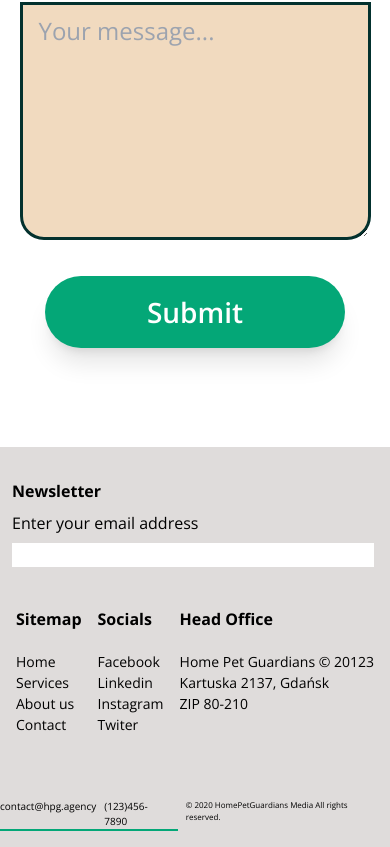
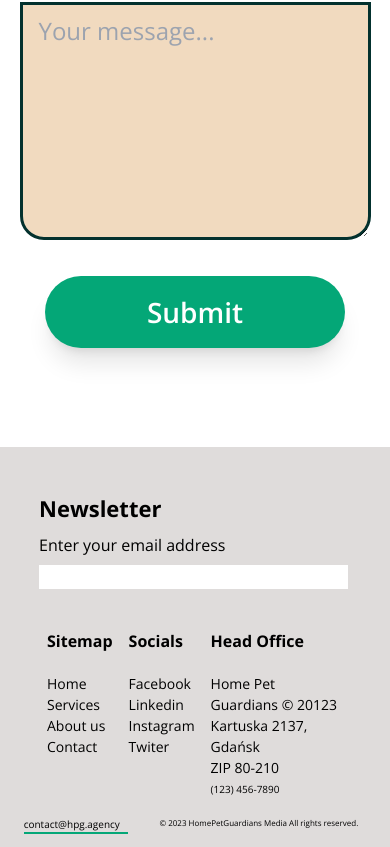
Before and after one commit to ProfessorKT/homepetguardians, a Next.js app: page / in a window 390 px wide. Shown: the part 2929-3776 px from the top of the page. Built offline with nearby package versions, Linux system fonts and the light colour scheme; no server answers.

Commit message:
responsive fix

```diff
--- a/app/components/Footer.jsx
+++ b/app/components/Footer.jsx
@@ -5,26 +5,26 @@ import Logo from "../assets/logo.png";
 const Footer = () => {
   return (
     <div className="w-full h-[400px] flex justify-center flex-col mx-auto bg-[#dfdcdb]">
-      <div className="md:hidden px-3 py-4">
-        <h1 className="font-bold pb-2">Newsletter</h1>
+      <div className="lg:hidden py-4 mt-4 w-[80%] mx-auto">
+        <h1 className="font-bold pb-2 text-[22px]">Newsletter</h1>
         <p className="pb-2">Enter your email address</p>
-        <input type="text" className="w-[99%] mx-auto " />
+        <input type="text" className="w-[99%] mx-auto active:outline-none" />
       </div>
-      <div className="flex justify-between align-middle md:w-[60%] mx-auto mt-6 md:mt-0">
+      <div className="flex justify-between align-middle w-[80%] mx-auto mt-6 md:mt-0">
         <Image
           src={Logo}
           alt=""
           style={{ width: "200px", height: "200px" }}
-          className=" hidden md:block"
+          className="hidden lg:block md:mr-5"
         />
-        <div className="flex flex-col px-2 md:px-0">
+        <div className="flex flex-col px-2 md:px-0 md:mr-5">
           <h1 className="font-bold md:text-[22px] text-[16px] pb-5">Sitemap</h1>
           <p className="md:text-[18px] text-[14px] md:pb-3">Home</p>
           <p className="md:text-[18px] text-[14px] md:pb-3">Services</p>
           <p className="md:text-[18px] text-[14px] md:pb-3">About us</p>
           <p className="md:text-[18px] text-[14px] md:pb-3">Contact</p>
         </div>
-        <div className="flex flex-col px-2 md:px-0">
+        <div className="flex flex-col px-2 md:px-0 md:mx-5">
           <h1 className="font-bold md:text-[22px] text-[16px] pb-5">Socials</h1>
           <p className="md:text-[18px] text-[14px] md:pb-3">Facebook</p>
           <p className="md:text-[18px] text-[14px] md:pb-3">Linkedin</p>
@@ -32,34 +32,37 @@ const Footer = () => {
           <p className="md:text-[18px] text-[14px] md:pb-3">Twiter</p>
         </div>
 
-        <div className="flex flex-col px-2 md:px-0">
+        <div className="flex flex-col px-2 md:px-0 md:ml-5">
           <h1 className="font-bold md:text-[22px] text-[16px] pb-5">
             Head Office
           </h1>
           <p className="md:text-[18px] text-[14px] pb-1 hidden md:block">
-            Home Pet Guardians © 20123 Kartuska 2137, Gdańsk
+            Home Pet Guardians © 2023 Kartuska 2137, Gdańsk
           </p>
           <p className="md:hidden text-[14px]">Home Pet Guardians © 20123</p>
           <p className="md:hidden text-[14px]">Kartuska 2137, Gdańsk</p>
-          <p className="md:text-[18px] text-[14px] pb-3">ZIP 80-210</p>
-          <h1 className="font-bold text-[22px] hidden md:block">Newsletter</h1>
+          <p className="md:text-[18px] text-[14px] lg:pb-3 pb-1">ZIP 80-210</p>
+          <h1 className="font-bold text-[22px] hidden lg:block">Newsletter</h1>
           <input
             type="text"
             placeholder="Enter your email address"
-            className="bg-inherit py-3 text-[18px] focus:outline-none hidden md:block"
+            className="bg-inherit py-3 text-[18px] focus:outline-none hidden lg:block"
           />
+          <h1 className="lg:hidden block md:text-[18px] text-[10px]   pr-2 md:pr-0 whitespace-nowrap">
+            (123) 456-7890
+          </h1>
         </div>
       </div>
 
-      <div className="flex justify-evenly align-middle pt-16 md:w-[65%] w-[100%] mx-auto">
-        <h1 className="md:text-[18px] text-[10px] md:border-b-4 border-b-2 border-[#04A777] pr-2 md:pr-0">
+      <div className="flex justify-evenly align-middle pt-5 lg:pt-16 md:w-[90%] w-[100%] mx-auto whitespace-nowrap">
+        <h1 className="md:text-[18px] md:mr-2 text-[10px] md:border-b-4 border-b-2 border-[#04A777] pr-2 md:pr-0">
           contact@hpg.agency
         </h1>
-        <h1 className="md:text-[18px] text-[10px] md:border-b-4 border-b-2 border-[#04A777] pr-2 md:pr-0">
-          (123)456-7890
+        <h1 className="lg:block hidden md:text-[18px] md:mx-2 text-[10px] md:border-b-4 border-b-2 border-[#04A777] pr-2 md:pr-0 whitespace-nowrap">
+          (123) 456-7890
         </h1>
-        <h1 className="md:text-[18px] text-[8px] px-2 md:pr-0">
-          © 2020 HomePetGuardians Media All rights reserved.
+        <h1 className="md:text-[18px] md:ml-2 text-[8px] px-2 md:pr-0 whitespace-nowrap">
+          © 2023 HomePetGuardians Media All rights reserved.
         </h1>
       </div>
     </div>
```
